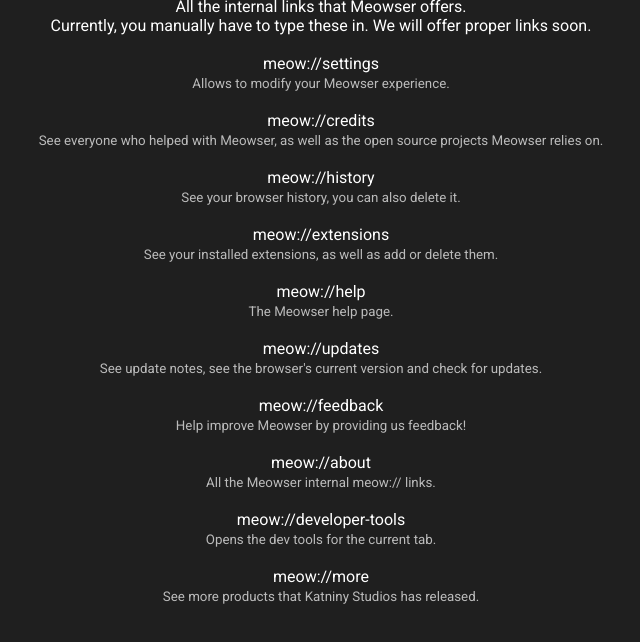
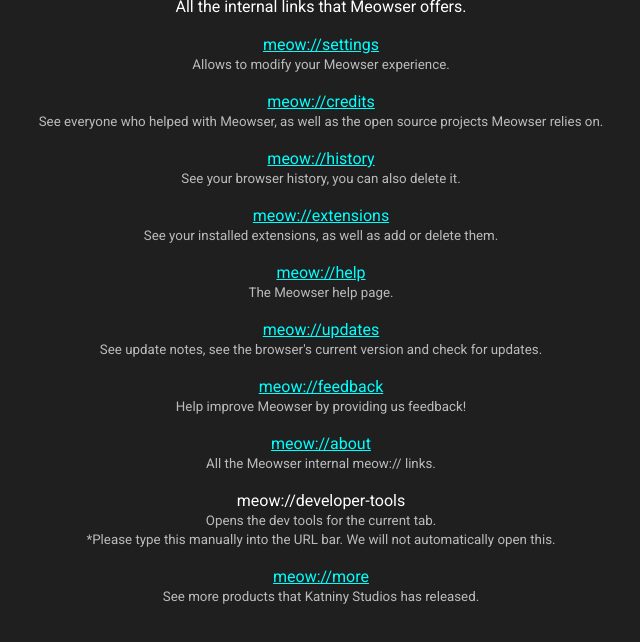
Before and after one commit to katninystudios/meowser, an Electron app: page about.html in a window 1280 px wide. Shown: the part 60-702 px from the top of the page, without its empty margins (319-959 px from the left). Drawn offline with Linux system fonts and the light colour scheme.

Commit message:
Correct incorrect link, add links to about page, and remove border-bottom from tabs

```diff
--- a/about.html
+++ b/about.html
@@ -11,66 +11,66 @@
 
       <h1 style="text-decoration: underline;">Meowser Links</h1>
       <p>All the internal links that Meowser offers.</p>
-      <p>Currently, you manually have to type these in. We will offer proper links soon.</p>
 
       <br />
 
-      <p>meow://settings</p>
-      <small>Allows to modify your Meowser experience.</small>
+      <a href="settings.html">meow://settings</a>
+      <br/><small>Allows to modify your Meowser experience.</small>
 
       <br />
       <br />
 
-      <p>meow://credits</p>
-      <small>See everyone who helped with Meowser, as well as the open source projects Meowser relies on.</small>
+      <a href="credits.html">meow://credits</a>
+      <br/><small>See everyone who helped with Meowser, as well as the open source projects Meowser relies on.</small>
 
       <br />
       <br />
 
-      <p>meow://history</p>
-      <small>See your browser history, you can also delete it.</small>
+      <a href="history.html">meow://history</a>
+      <br/><small>See your browser history, you can also delete it.</small>
 
       <br />
       <br />
 
-      <p>meow://extensions</p>
-      <small>See your installed extensions, as well as add or delete them.</small>
+      <a href="extensions.html">meow://extensions</a>
+      <br/><small>See your installed extensions, as well as add or delete them.</small>
 
       <br />
       <br />
 
-      <p>meow://help</p>
-      <small>The Meowser help page.</small>
+      <a href="help.html">meow://help</a>
+      <br/><small>The Meowser help page.</small>
 
       <br />
       <br />
 
-      <p>meow://updates</p>
-      <small>See update notes, see the browser's current version and check for updates.</small>
+      <a href="updates.html">meow://updates</a>
+      <br/><small>See update notes, see the browser's current version and check for updates.</small>
 
       <br />
       <br />
 
-      <p>meow://feedback</p>
-      <small>Help improve Meowser by providing us feedback!</small>
+      <a href="feedback.html">meow://feedback</a>
+      <br/><small>Help improve Meowser by providing us feedback!</small>
 
       <br />
       <br />
 
-      <p>meow://about</p>
-      <small>All the Meowser internal meow:// links.</small>
+      <a href="about.html">meow://about</a>
+      <br/><small>All the Meowser internal meow:// links.</small>
 
       <br />
       <br />
 
       <p>meow://developer-tools</p>
       <small>Opens the dev tools for the current tab.</small>
+      <br/><small>*Please type this manually into the URL bar. We will not automatically open this.</small>
 
       <br />
       <br />
 
-      <p>meow://more</p>
-      <small>See more products that Katniny Studios has released.</small>
+      <a href="more.html">meow://more</a>
+      <br/><small>See more products that Katniny Studios has released.</small>
    </body>
 
    <style>
--- a/styles.css
+++ b/styles.css
@@ -40,6 +40,7 @@
    margin: 0;
    background-color: #2b2b2b;
    border: 1px solid #444;
+   border: 1px solid transparent;
    cursor: pointer;
    position: relative;
    overflow: hidden;
```
Also changed, not shown: more.html (+1 -1 lines), settings.html (+1 -1 lines).
